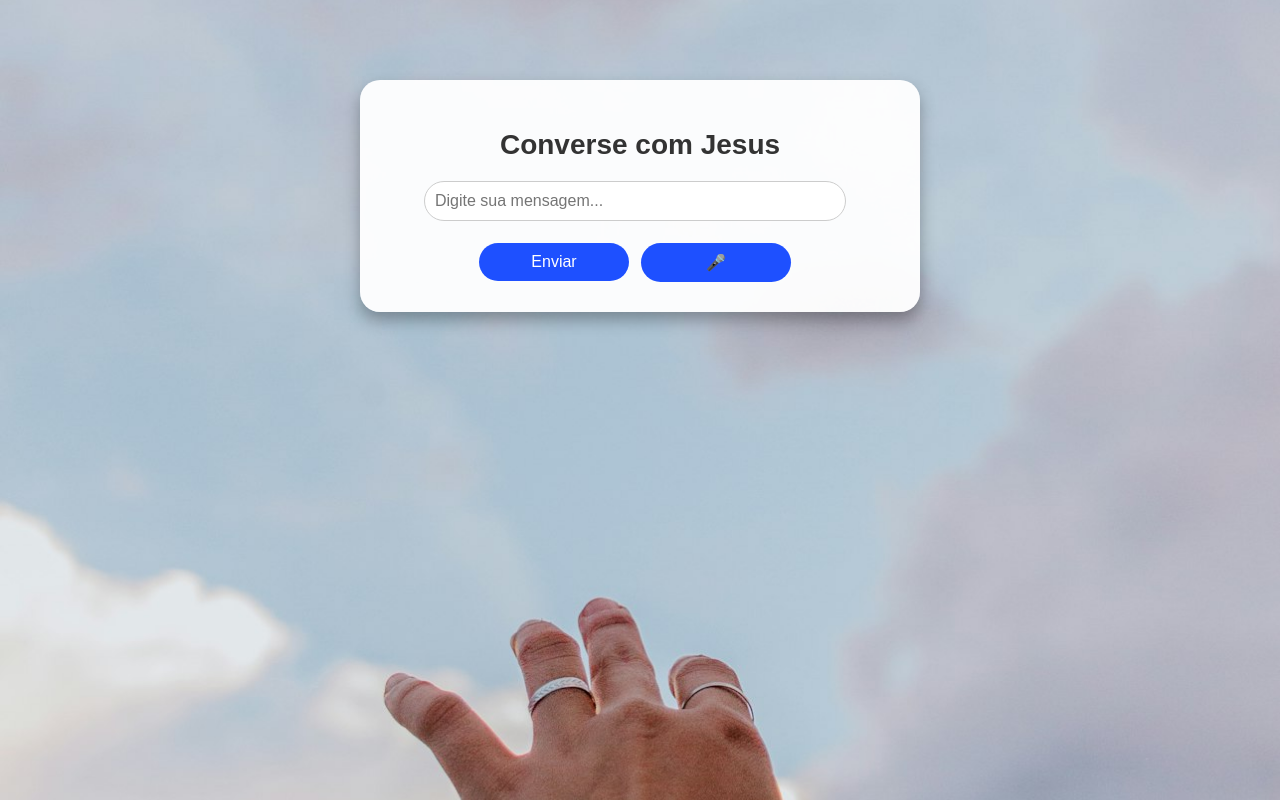
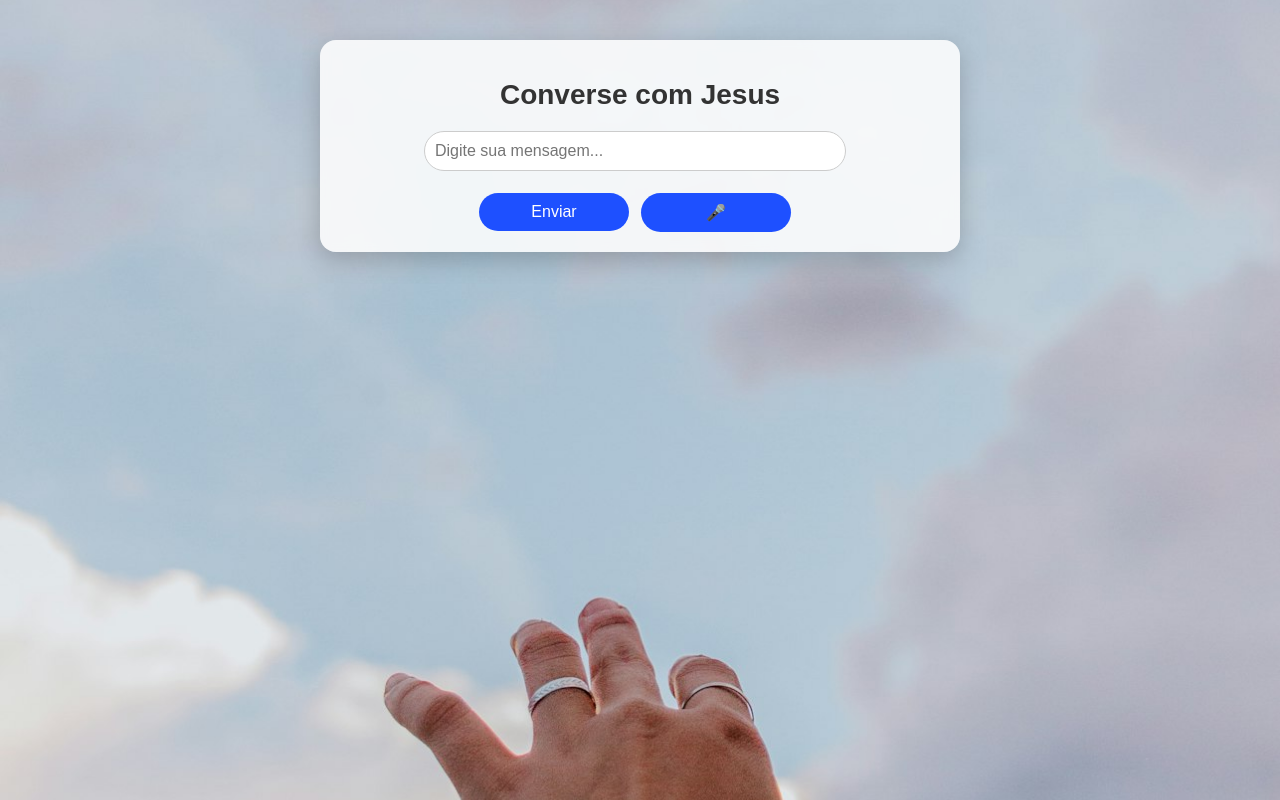
Before and after one commit to lucffernands/chat-jesus, a website: page public/index.html in a window 1280 px wide. Drawn offline with Linux system fonts and the light colour scheme.

Commit message:
Update styles.css já

```diff
--- a/public/styles.css
+++ b/public/styles.css
@@ -7,12 +7,13 @@ body {
 }
 
 .container {
-  max-width: 500px;
-  margin: 80px auto;
-  background-color: rgba(255, 255, 255, 0.95);
-  padding: 30px;
-  border-radius: 20px;
-  box-shadow: 0 8px 16px rgba(0, 0, 0, 0.3);
+  max-width: 600px;
+  margin: 40px auto;
+  padding: 20px;
+  background: rgba(255, 255, 255, 0.85); /* fundo branco com transparência */
+  border-radius: 16px;
+  box-shadow: 0 8px 24px rgba(0, 0, 0, 0.2);
+  backdrop-filter: blur(5px);
 }
 
 h1 {
@@ -72,3 +73,11 @@ button:hover {
   font-size: 16px;
   line-height: 1.5;
 }
+
+/* Responsivo para telas menores */
+@media (max-width: 600px) {
+  .container {
+    margin: 20px;
+    padding: 15px;
+  }
+}
```
